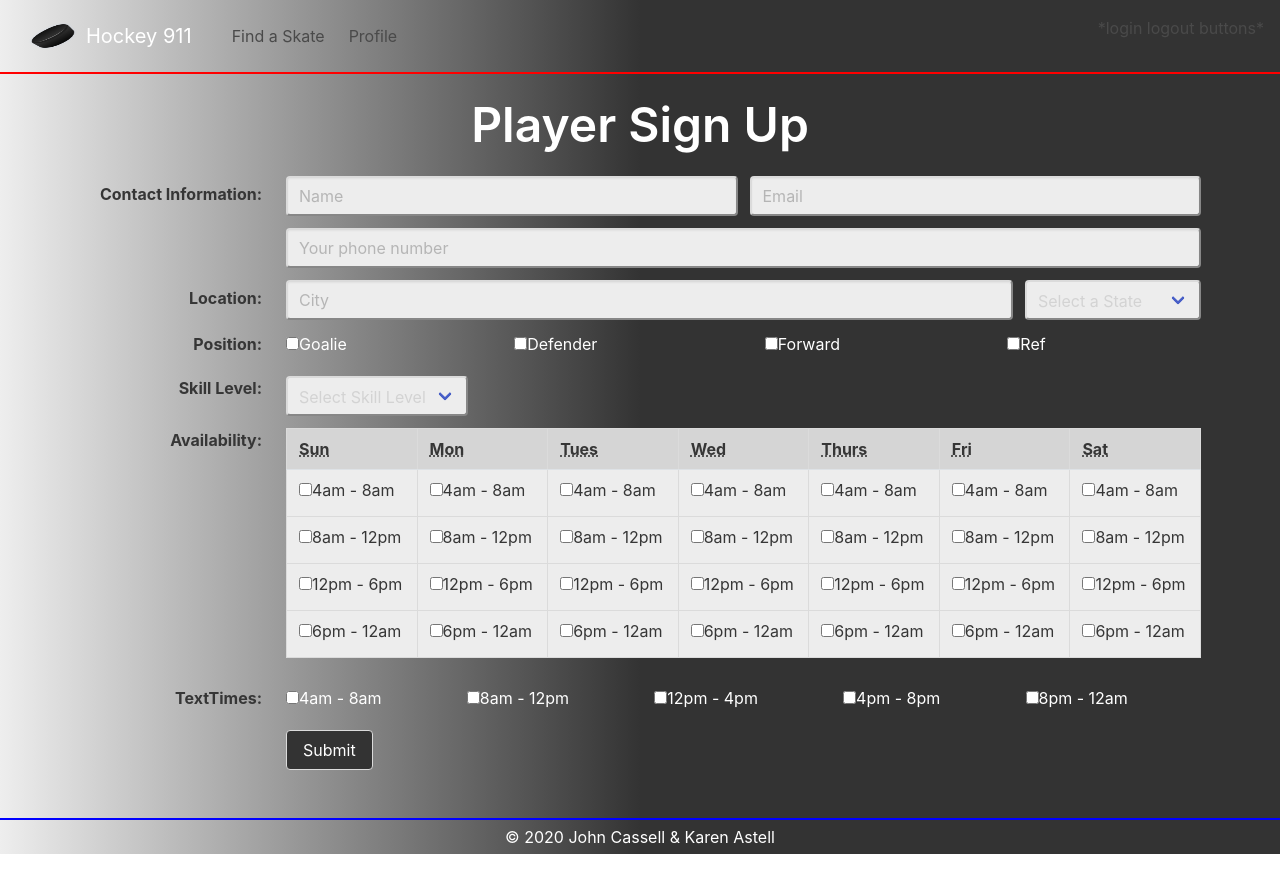
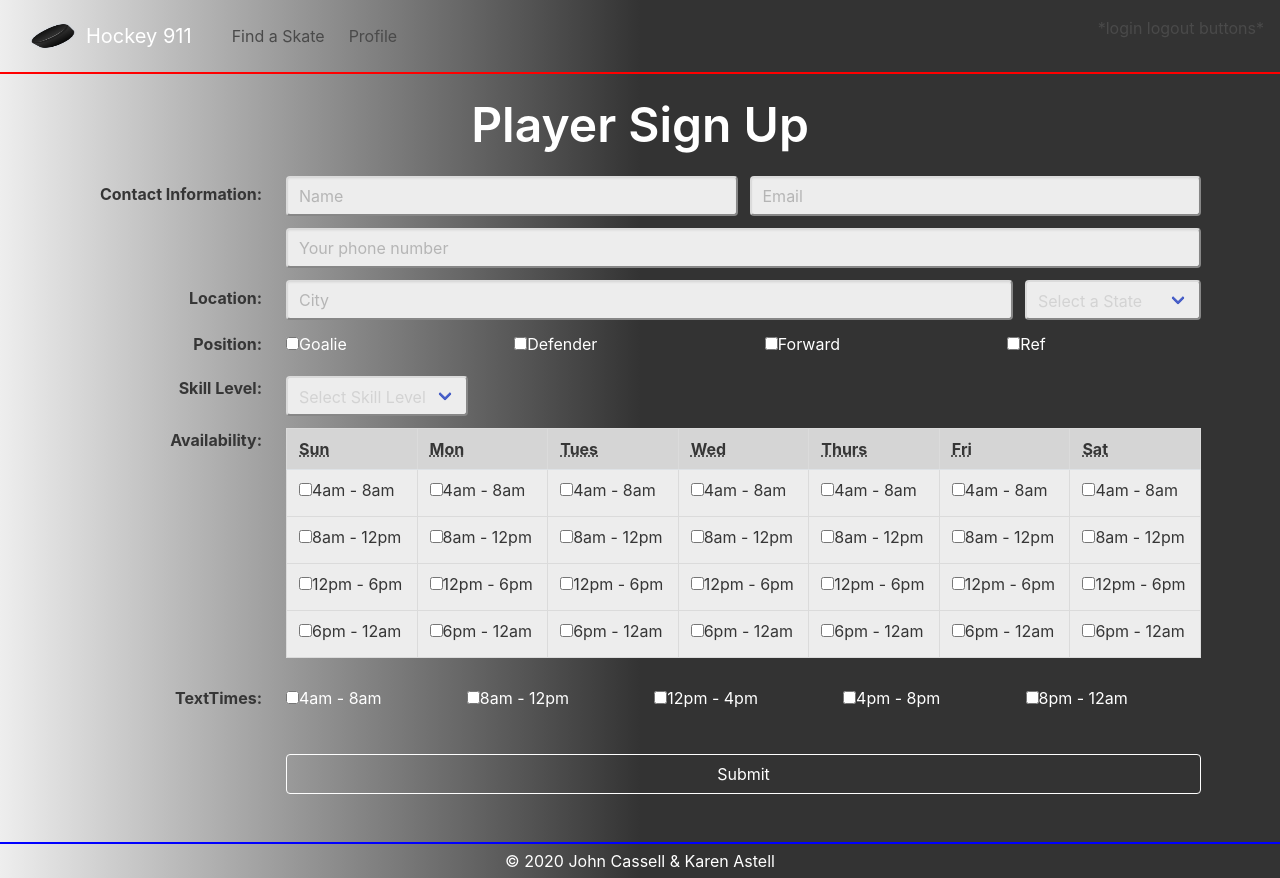
Before and after one commit to karenastell/hockey911, a React (Create React App) app in the folder client/: page /player-sign-up in a window 1280 px wide. Before the commit the page ends 854 px from the top, so only its background shows below. Built offline with nearby package versions, Linux system fonts and the light colour scheme; no server answers.

Commit message:
more styling palyer sign up page

```diff
--- a/client/src/pages/PlayerSignUp/PlayerSignUp.css
+++ b/client/src/pages/PlayerSignUp/PlayerSignUp.css
@@ -1,12 +1,11 @@
 .background {
-    background: linear-gradient(to left, #333, #333 50%, #eee 100%);
+  background: linear-gradient(to left, #333, #333 50%, #eee 100%);
 }
 
 .whiteText {
-    color: white !important;
+  color: white !important;
 }
 
 .submit-btn {
-    background-color: #333333 !important;
-    color: white !important;
+  width: 100%;
 }
--- a/client/src/pages/PlayerSignUp/PlayerSignUp.js
+++ b/client/src/pages/PlayerSignUp/PlayerSignUp.js
@@ -5,8 +5,8 @@ import Position from '../../components/Position';
 import Availability from '../../components/Availability/Availability';
 import TextTimes from '../../components/TextTimes';
 import SkillLevel from '../../components/SkillLevel/SkillLevel';
-import Nav from '../../components/Nav/Nav'
-import Footer from '../../components/Footer/Footer'
+import Nav from '../../components/Nav/Nav';
+import Footer from '../../components/Footer/Footer';
 import './PlayerSignUp.css';
 
 export default function PlayerSignUp() {
@@ -78,7 +78,7 @@ export default function PlayerSignUp() {
 
   return (
     <div className='background'>
-      <Nav/>
+      <Nav />
       <div className='container mt-5 mb-5 whiteText'>
         <h1 className='whiteText title is-1 has-text-centered'>
           Player Sign Up
@@ -96,7 +96,10 @@ export default function PlayerSignUp() {
             <div className='field-body'>
               <div className='field'>
                 <div className='control'>
-                  <button className='button submit-btn mb-5' onClick={handleSubmit}>
+                  <button
+                    class='button mb-5 mt-5 submit-btn is-dark is-inverted is-outlined'
+                    onClick={handleSubmit}
+                  >
                     Submit
                   </button>
                 </div>
@@ -105,7 +108,7 @@ export default function PlayerSignUp() {
           </div>
         </div>
       </div>
-      <Footer/>
+      <Footer />
     </div>
   );
 }
```
